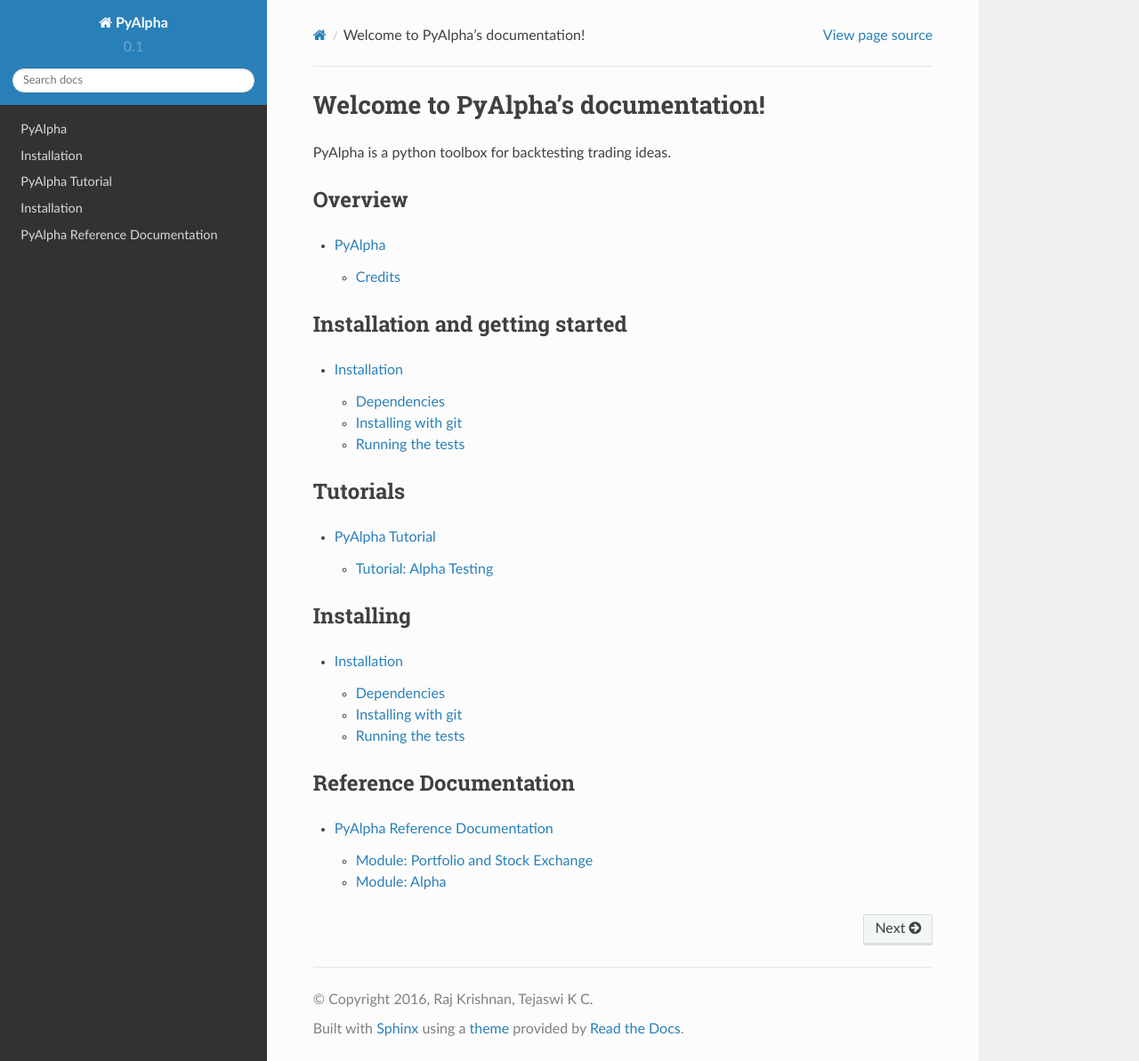
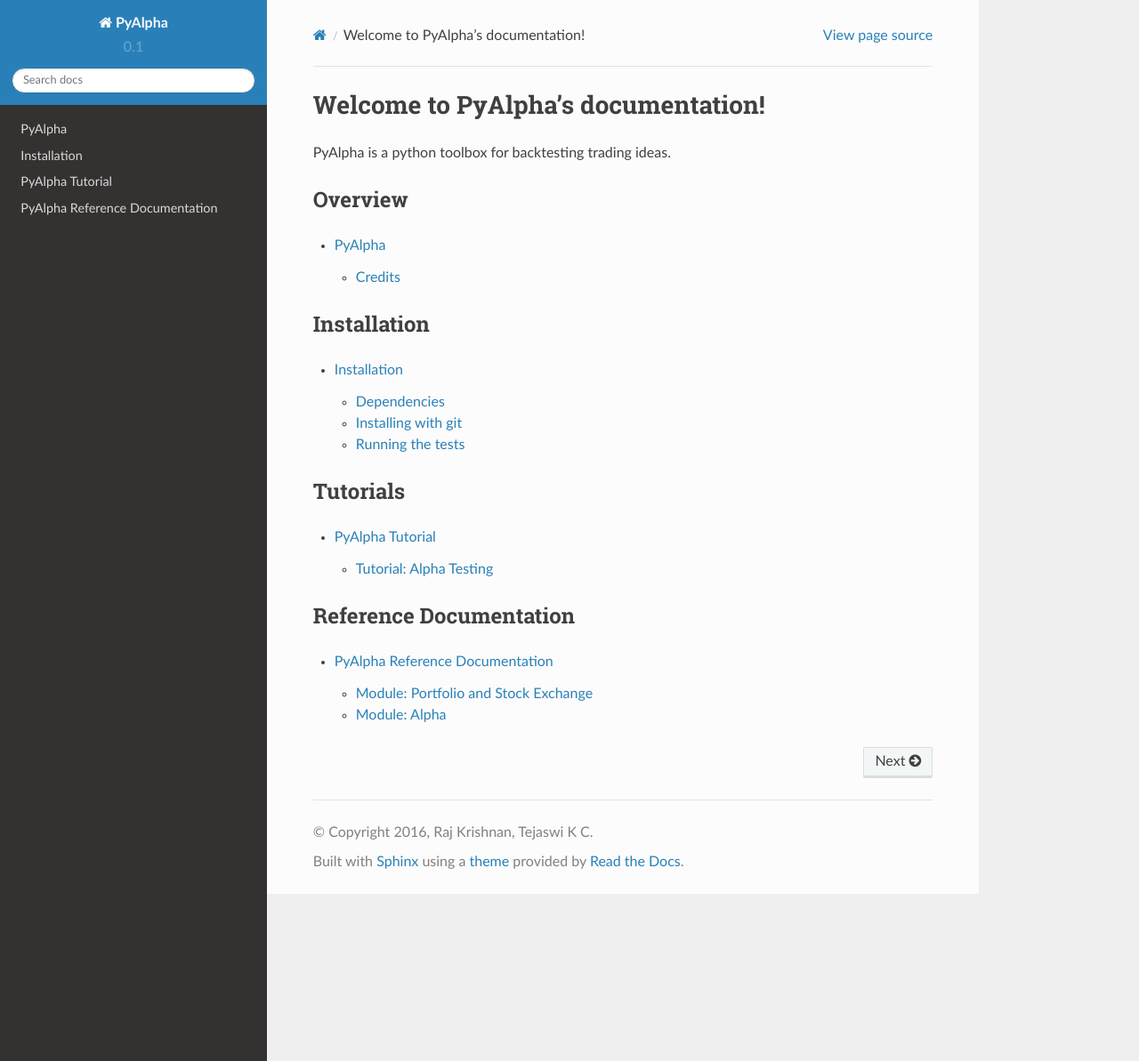
Before and after one commit to raj-krishnan/PyAlpha, a Sphinx documentation site: the page built from docs/index.rst, in a window 1280 px wide and 1193 px high. Shown: the whole window at 89% size. Built offline with Sphinx 7.4.7 and the Read the Docs theme 2.0.0, drawn with Linux system fonts in a browser that asks for light colours; pages that are not in the unit, such as notebooks, are missing from menus.

Commit message:
Fixed bug in documentation

```diff
--- a/docs/index.rst
+++ b/docs/index.rst
@@ -17,9 +17,9 @@
 
     overview.rst
 
-********************************
-Installation and getting started
-********************************
+************
+Installation
+************
 
 .. toctree::
     :maxdepth: 2
@@ -35,15 +35,6 @@
 
     tutorials/tutorial.rst
 
-**********
-Installing
-**********
-
-.. toctree::
-    :maxdepth: 2
-
-    installation.rst
-
 ***********************
 Reference Documentation
 ***********************
```
